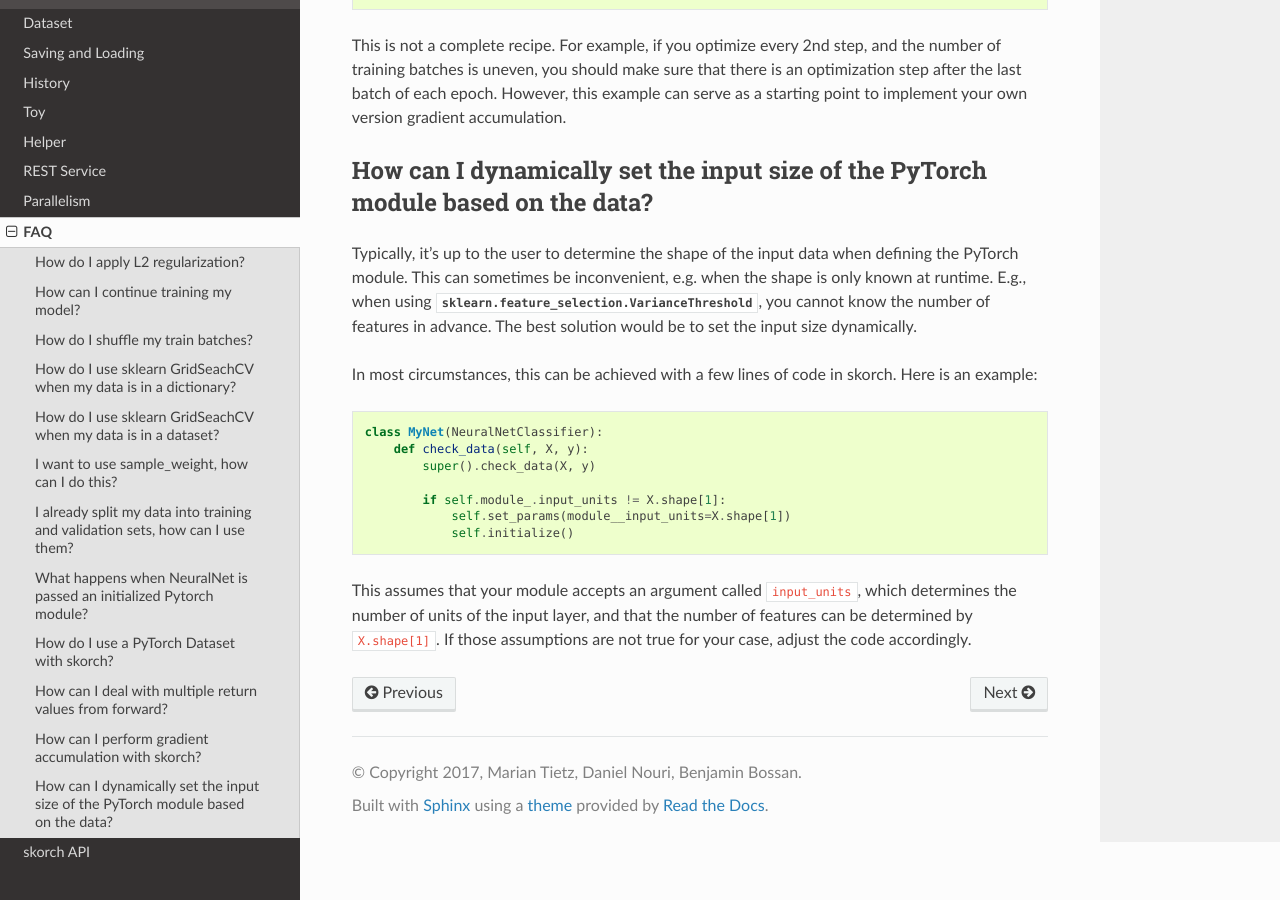
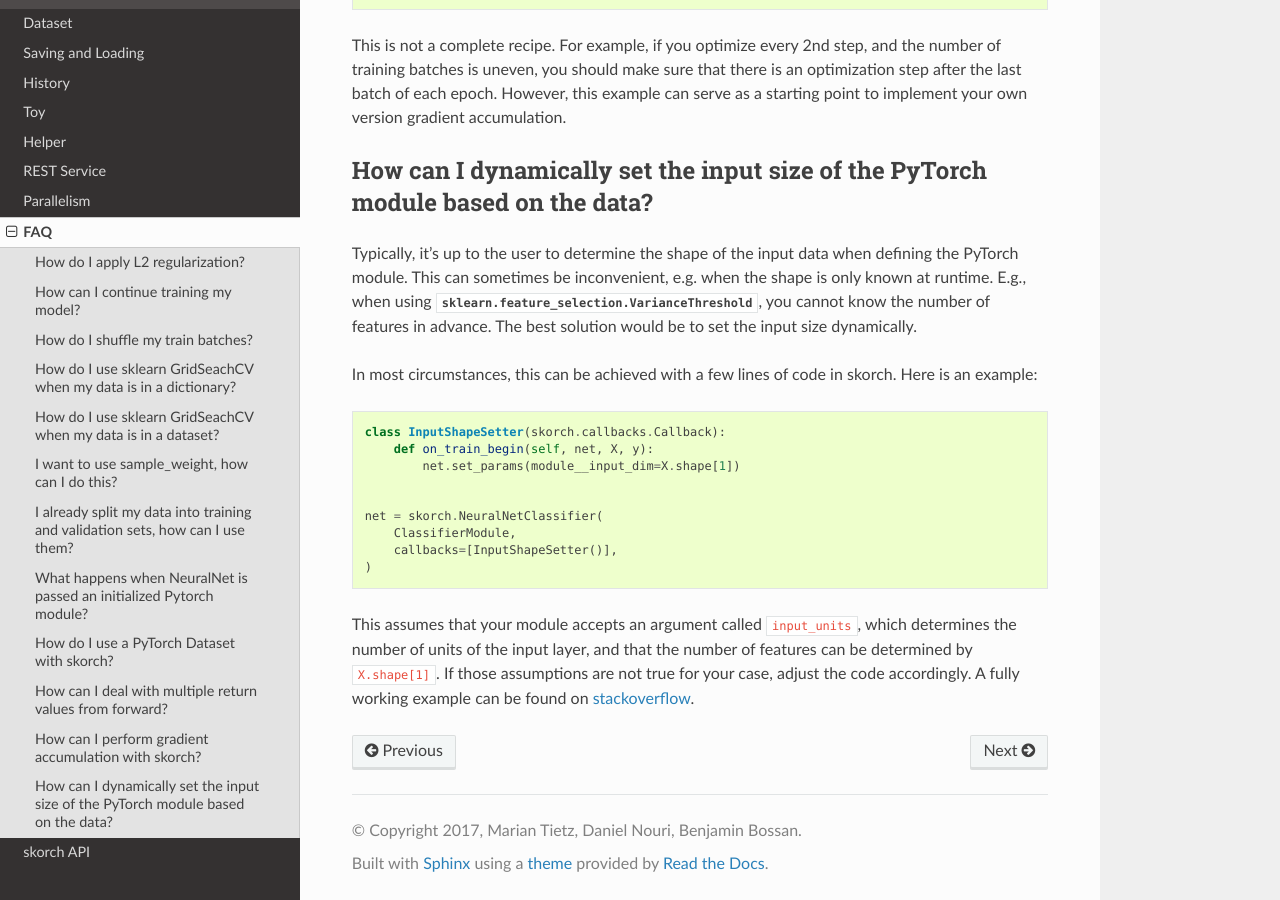
Before and after one commit to skorch-dev/skorch, a Sphinx documentation site: the page built from docs/user/FAQ.rst, in a window 1280 px wide and 900 px high, scrolled down 5519 px. Built offline with Sphinx 7.4.7 and the Read the Docs theme 2.0.0, drawn with Linux system fonts in a browser that asks for light colours.

Commit message:
Update dynamic input FAQ with callback solution (#592)
Update FAQ with callback solution

From https://stackoverflow.com/a/60170023/1643939

```diff
--- a/docs/user/FAQ.rst
+++ b/docs/user/FAQ.rst
@@ -341,16 +341,19 @@ in skorch. Here is an example:
 
 .. code:: python
 
-    class MyNet(NeuralNetClassifier):
-        def check_data(self, X, y):
-            super().check_data(X, y)
+    class InputShapeSetter(skorch.callbacks.Callback):
+        def on_train_begin(self, net, X, y):
+            net.set_params(module__input_dim=X.shape[1])
 
-            if self.module_.input_units != X.shape[1]:
-                self.set_params(module__input_units=X.shape[1])
-                self.initialize()
+
+    net = skorch.NeuralNetClassifier(
+        ClassifierModule,
+        callbacks=[InputShapeSetter()],
+    )
 
 This assumes that your module accepts an argument called
 ``input_units``, which determines the number of units of the input
 layer, and that the number of features can be determined by
 ``X.shape[1]``. If those assumptions are not true for your case,
-adjust the code accordingly.
+adjust the code accordingly. A fully working example can be found
+on `stackoverflow <https://stackoverflow.com/a/60170023/1643939>`_.
```
